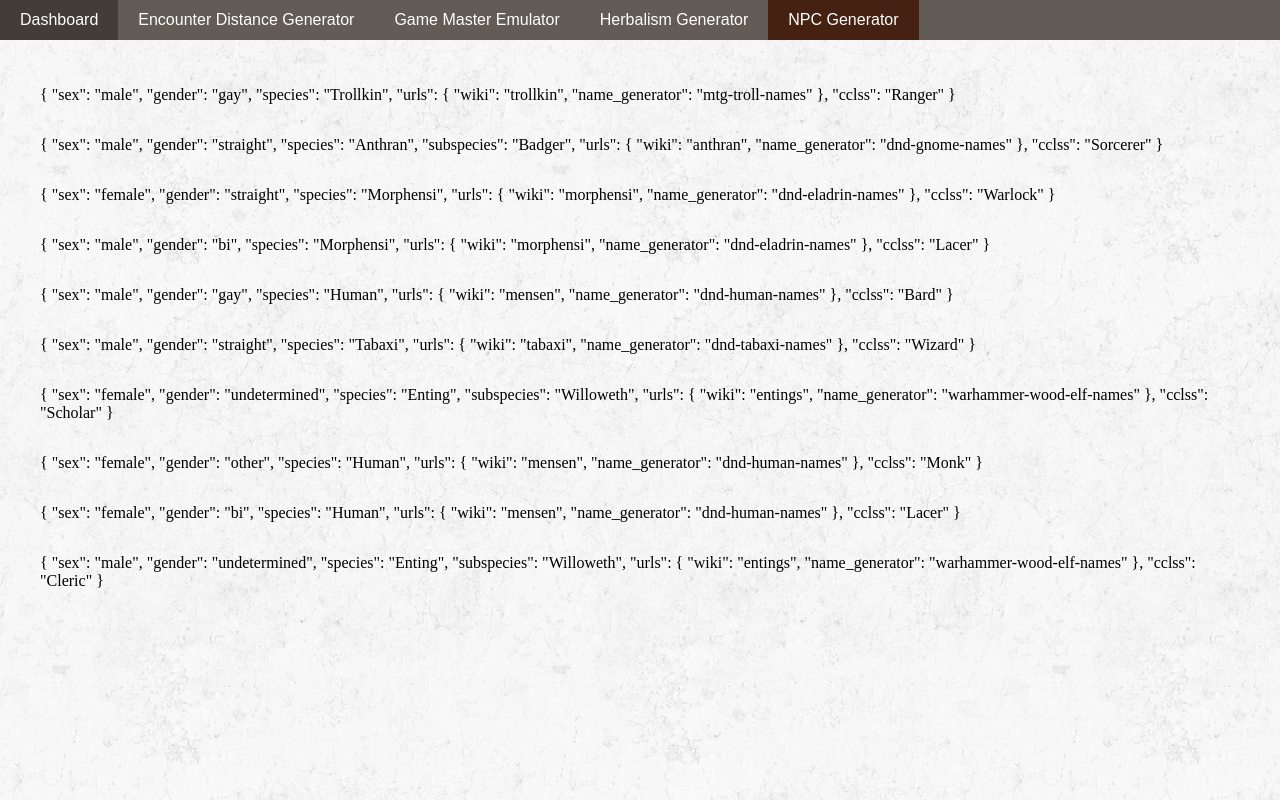
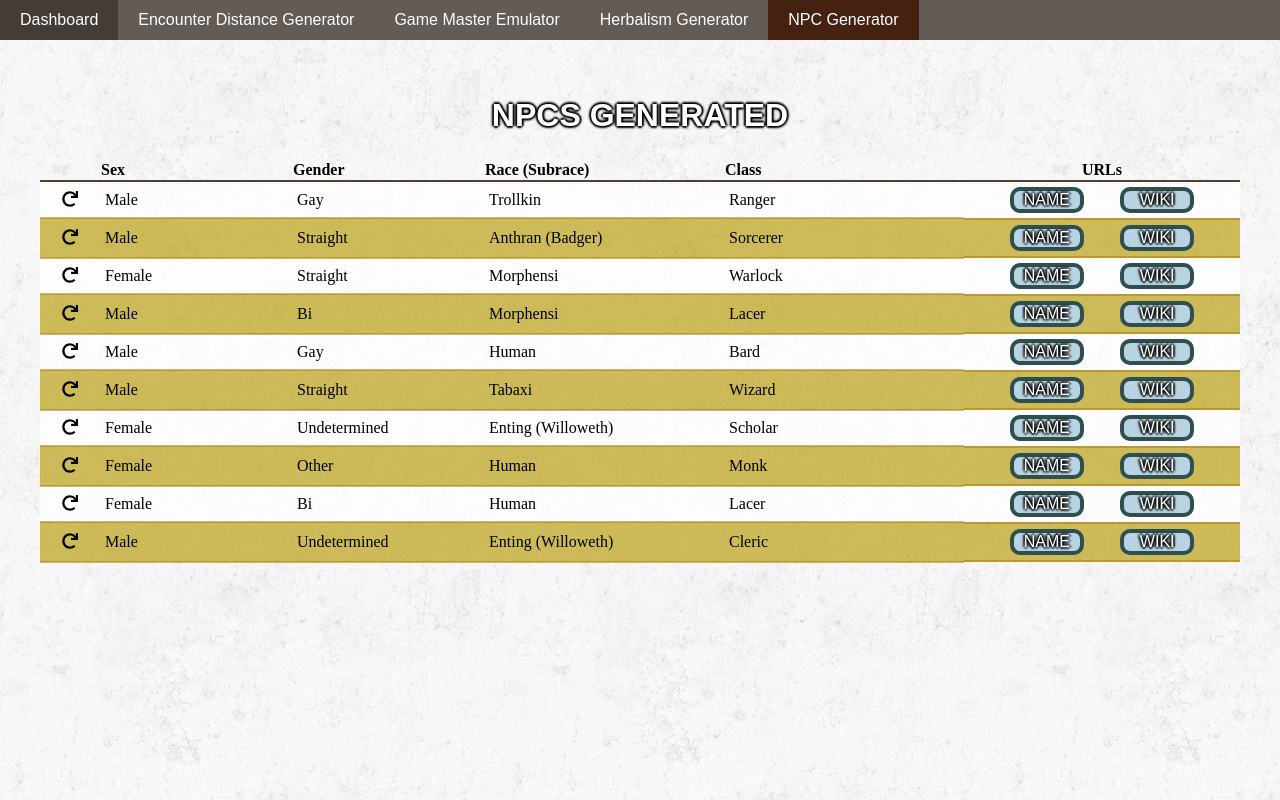
Before and after one commit to dmmike/emeralden-wereld, a Vue app: page /#/npc in a window 1280 px wide. Built offline with nearby package versions, Linux system fonts and the light colour scheme.

Commit message:
afronden NpcGenerator

```diff
--- a/src/App.vue
+++ b/src/App.vue
@@ -27,6 +27,7 @@
         flex-wrap: wrap;
     }
 
+
     h2 {
         width:100%;
         text-align:center;
@@ -37,6 +38,33 @@
         font-size: 200%;
     }
 
-    * {
+    .table {
+        width:100%;
     }
+
+    .table-striped th {
+        border-bottom: 2px solid rgba(55, 27, 9, 0.83);
+    }
+
+    .table td {
+        padding: 5px;
+    }
+
+    .table-striped {
+        border-collapse: collapse;
+    }
+
+    .table-striped tr:nth-child(even) td{
+        border-top: 2px solid rgba(175, 121, 8, 0.52);
+        border-bottom: 2px solid rgba(175, 121, 8, 0.52);
+    }
+
+    .table-striped tr:nth-child(even) {
+        background-color: rgba(190, 165, 32, 0.73);
+    }
+
+    .table-striped tr:nth-child(odd) {
+        background-color: rgba(255, 255, 255, 0.75);
+    }
+
 </style>
--- a/src/components/Herbalism.vue
+++ b/src/components/Herbalism.vue
@@ -10,13 +10,20 @@
         <div id="options">
             <button id="herbButton" @click="findPlants()">Find plants</button>
 
-            <div class="option-select" :class="provisions ? 'select-true' : 'select-false'"
-                 @click="provisions = !provisions">
+            <div class="option-select"
+                 :class="provisions ? 'select-true' : 'select-false'"
+                 @click="provisions = !provisions"
+                 @mousedown.prevent
+            >
                 provisions?<br/>
                 <font-awesome-icon :icon="provisions ? 'check' : 'times'"></font-awesome-icon>
             </div>
-            <div v-for="(value, option) in biomes[selectedBiome]" class="option-select"
-                 :class="value ? 'select-true' : 'select-false'" @click="biomes[selectedBiome][option] = !value">
+            <div v-for="(value, option) in biomes[selectedBiome]"
+                 class="option-select"
+                 :class="value ? 'select-true' : 'select-false'"
+                 @click="biomes[selectedBiome][option] = !value"
+                 @mousedown.prevent
+            >
                 {{option + '?'}}<br/>
                 <font-awesome-icon :icon="value ? 'check' : 'times'"></font-awesome-icon>
             </div>
@@ -88,19 +95,16 @@
 
                 this.plantsFound = []
 
-                console.log('Generating ' + numberOfIngredients + ' ingredients')
                 let ingredientsGenerated = 0
                 while (ingredientsGenerated < numberOfIngredients) {
                     this.generateIngredient()
                     ingredientsGenerated++
                 }
-                console.log(Herbs.descriptions.wild_sageroot)
 
                 // Ugly workaround for the fact that Vue has problems noticing array changes
                 this.plantsTable = ''
                 Object.keys(this.plantsFound).sort().forEach((ingredient) => {
                     let plant = Herbs.descriptions[ingredient]
-                    console.log(ingredient, plant)
                     this.plantsTable += "<tr><td style='text-align:center'>" + this.plantsFound[ingredient] + "</td>" +
                         "<td style='text-align:left'>" + plant.name + "</td>" +
                         "<td style='text-align:left'>" + plant.rarity + "</td>" +
@@ -108,8 +112,6 @@
                         "<td style='text-align:center'>" + plant.dc + "</td>" +
                         "<td style='text-align:left'>" + plant.terrains + "</td></tr>"
                 })
-
-                console.log(this.plantsFound)
             },
             generateIngredient(generateCommonIngredient = false) {
                 let rollResult
@@ -194,9 +196,7 @@
 </script>
 
 <style scoped>
-    .table {
-        width:100%;
-    }
+
     #plantsTable {
         width: 100%;
     }
--- a/src/components/NpcGenerator.vue
+++ b/src/components/NpcGenerator.vue
@@ -1,6 +1,50 @@
 <template>
     <div class="container">
-        <p v-for="npc in npcs" @click="generateNpcs">{{npc}}</p>
+        <h2 @click="generateNpcs" @mousedown.prevent>NPCs Generated</h2>
+        <table class="table table-striped">
+            <colgroup>
+                <col width="5%">
+                <col width="16%">
+                <col width="16%">
+                <col width="20%">
+                <col width="20%">
+                <col width="auto">
+            </colgroup>
+            <thead>
+            <th></th>
+            <th style="text-align:left">Sex</th>
+            <th style="text-align:left">Gender</th>
+            <th style="text-align:left">Race (Subrace)</th>
+            <th style="text-align:left">Class</th>
+            <th>URLs</th>
+            </thead>
+            <tbody>
+            <tr v-for="(npc, index) in npcs">
+                <td @click="replaceNpc(index)">
+                    <font-awesome-icon
+                            class="redo"
+                            icon="redo"
+                            @mouseover="hoveringIcon = index"
+                            @mouseout="hoveringIcon = null"
+                            @mousedown.prevent
+                            :class="hoveringIcon === index ? 'fa-spin' : ''"
+                    >
+                    </font-awesome-icon>
+                </td>
+                <td>{{npc.sex}}</td>
+                <td>{{npc.gender}}</td>
+                <td>{{npc.hasOwnProperty('subspecies') ? `${npc.species} (${npc.subspecies})` : npc.species}}</td>
+                <td>{{npc.cclss}}</td>
+                <td class="url-container">
+                    <a class='name_url'
+                       :href="'http://www.fantasynamegenerators.com/' + npc.urls.name_generator + '.php'"
+                       target="_blank">Name</a>
+                    <a class='wiki_url' :href="'http://emeraldenwereld.obsidianportal.com/wikis/' + npc.urls.wiki"
+                       target="_blank">Wiki</a>
+                </td>
+            </tr>
+            </tbody>
+        </table>
     </div>
 </template>
 
@@ -10,7 +54,8 @@
     export default {
         data() {
             return {
-                npcs: []
+                npcs: [],
+                hoveringIcon: null,
             }
         },
         methods: {
@@ -20,14 +65,59 @@
                     this.npcs.push(new Npc)
                 }
             },
+            replaceNpc(index) {
+                let newNpcsArray = this.npcs
+                newNpcsArray[index] = new Npc
+
+                this.npcs = []
+                newNpcsArray.forEach((npc) => {
+                    this.npcs.push(npc)
+                })
+            },
         },
         computed: {},
-
         mounted() {
             this.generateNpcs()
-        }
+        },
     }
 </script>
 
 <style scoped>
+    td {
+        text-transform: capitalize;
+    }
+
+    h2:hover {
+        cursor: pointer;
+    }
+
+    .url-container {
+        display: flex;
+        flex-wrap: wrap;
+        padding-left: 10%;
+        padding-right: 10%;
+    }
+
+    .url-container a {
+        margin: auto;
+        height: 100%;
+        width: 30%;
+        text-align: center;
+
+        font-family: fantasy;
+        color: white;
+        text-decoration: none;
+        text-shadow: -2px 0 2px black, 0 2px 2px black, 2px 0 2px black, 0 -2px 2px black;
+        text-transform: uppercase;
+
+        border-radius: 10px;
+        border: darkslategrey solid 4px;
+        background-color: rgb(184, 211, 225);
+    }
+
+    .redo {
+        text-align: center;
+        width: 100%;
+        cursor: pointer;
+    }
 </style>
--- a/src/controllers/tables/Herbs.js
+++ b/src/controllers/tables/Herbs.js
@@ -54,11 +54,11 @@ export default {
         8: 'common_ingredient',
         9: {
             additional_rule: 'double',
-            ingredient: 'scilia_beans'
+            ingredient: 'scillia_beans'
         },
         10: 'cactus_juice',
         11: 'tail_leaf',
-        12: 'hyacinth_nectar',
+        12: 'hyancinth_nectar',
     }, '2d6'),
     coastal: new Table({
         2: {
@@ -124,7 +124,7 @@ export default {
         12: 'harrada_leaf',
     }, '2d6'),
     mountain: new Table({
-        2: 'basilisks_breath',
+        2: 'basilisk_breath',
         3: {
             additional_rule: 'double',
             ingredient: 'frozen_seedlings'
--- a/src/main.js
+++ b/src/main.js
@@ -4,11 +4,12 @@ import Vue from 'vue'
 import App from './App'
 import router from './router'
 import {library} from "@fortawesome/fontawesome-svg-core"
-import {faCheck, faTimes} from "@fortawesome/free-solid-svg-icons"
+import {faCheck, faTimes, faRedo} from "@fortawesome/free-solid-svg-icons"
 import {FontAwesomeIcon} from "@fortawesome/vue-fontawesome"
 
 library.add(faCheck)
 library.add(faTimes)
+library.add(faRedo)
 
 Vue.component('font-awesome-icon', FontAwesomeIcon)
 
```
Also changed, not shown: 1 other file (tests, documents, lock files or other folders).
